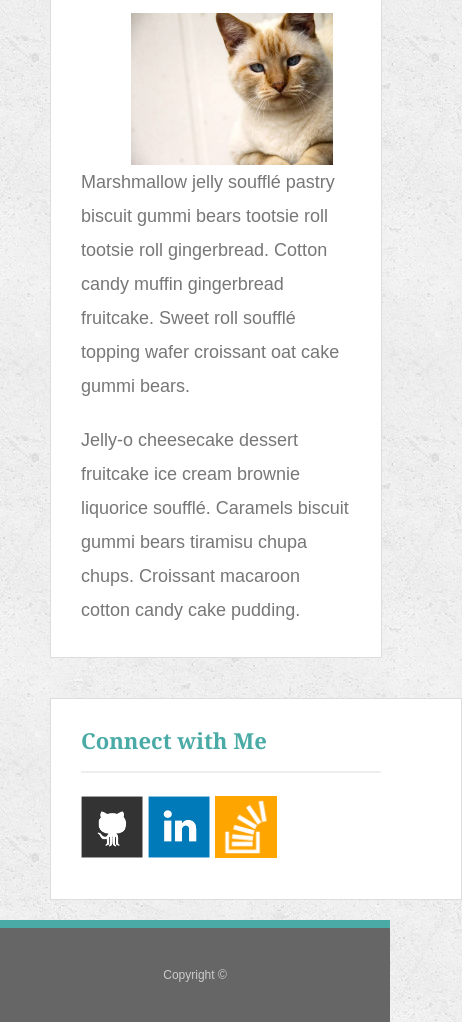
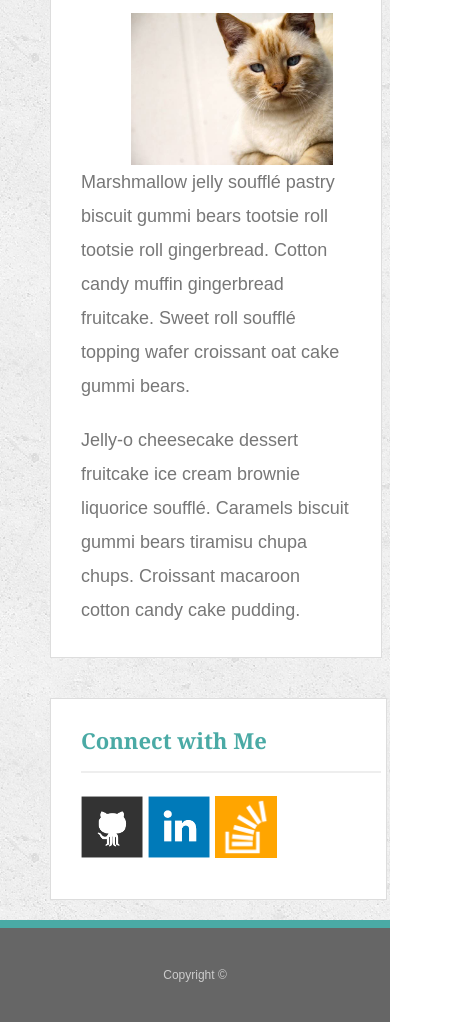
Before and after one commit to devindinapoli/Responsive-Portfolio, a plain HTML site: page index.html in a window 390 px wide. Shown: the part 300-1322 px from the top of the page, 462 px wide, since content can reach past the window. Drawn offline with Linux system fonts and the light colour scheme.

Commit message:
more additions to css

```diff
--- a/assets/css/style.css
+++ b/assets/css/style.css
@@ -284,11 +284,10 @@ input[type=submit] {
   }
 
     .sidebar{
-    clear: both;
-    float:left;
     margin-left: 50px;
-    padding-right: 380px;
+    padding-right: 305px;
     margin-right: 100px;
+    width: 100%;
   }
 
   #connect{
```
